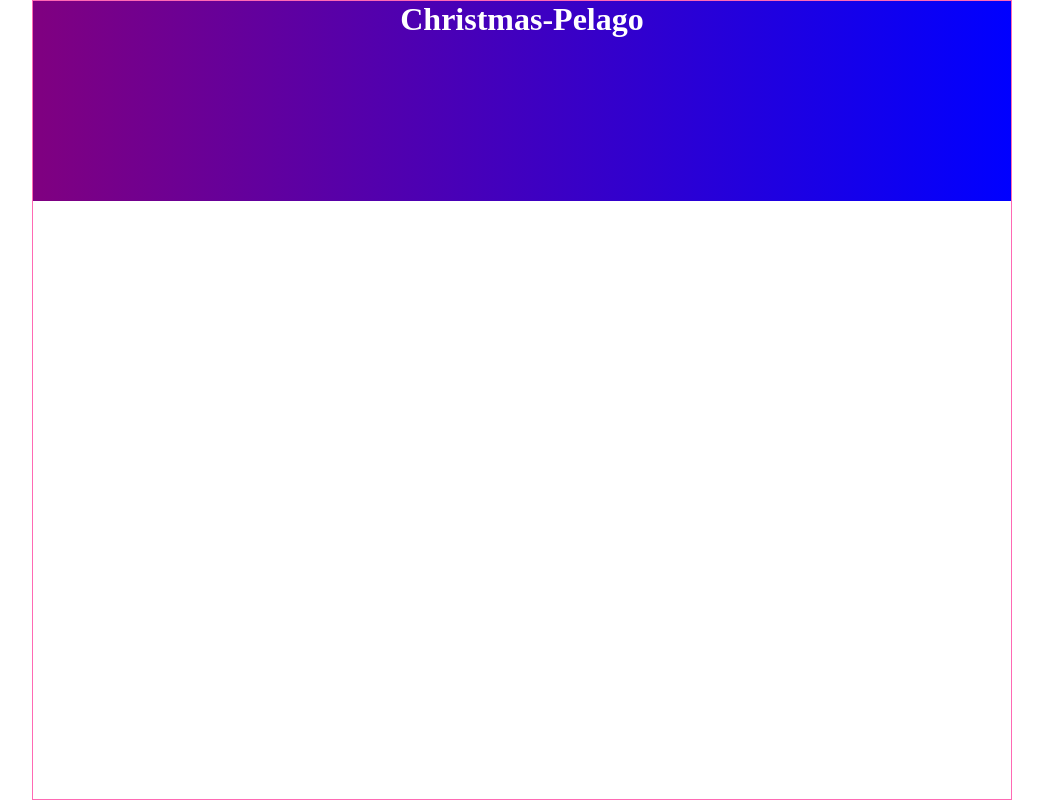
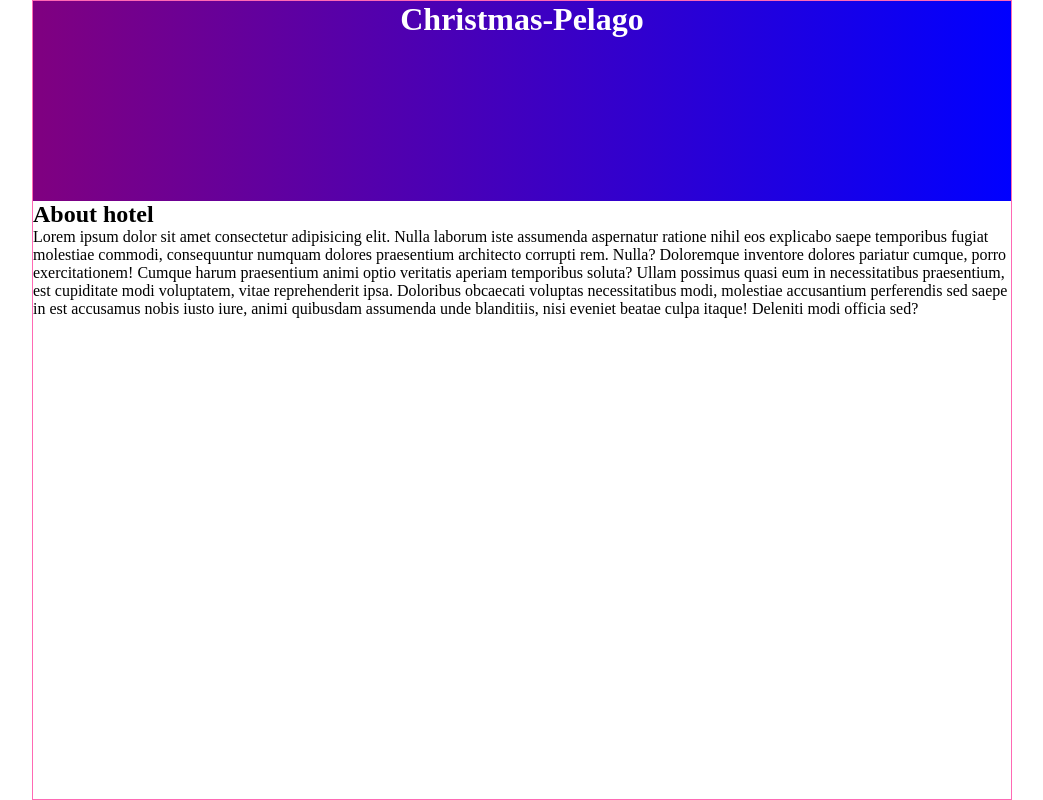
Before and after one commit to Robinpn/Christmas-pelago, a PHP site: page / in a window 1280 px wide. Shown: the whole page, without its empty margins (118-1161 px from the left). Run offline with PHP 8.4, Linux system fonts and the light colour scheme.

Commit message:
added info & grid section html

```diff
--- a/index.php
+++ b/index.php
@@ -1,5 +1,6 @@
 <!DOCTYPE html>
 <html lang="en">
+
 <head>
     <meta charset="UTF-8">
     <meta http-equiv="X-UA-Compatible" content="IE=edge">
@@ -7,6 +8,7 @@
     <link rel="stylesheet" href="styles/styles.css">
     <title>Christmas Pelago</title>
 </head>
+
 <body>
 
     <div class="body-wrapper">
@@ -18,9 +20,30 @@
             </h1>
         </header>
 
- <section></section>
+        <section class="hotel-info-section">
+            <h2>
+                About hotel
+            </h2>
+            <p>
+                Lorem ipsum dolor sit amet consectetur adipisicing elit. Nulla laborum iste assumenda aspernatur ratione nihil eos explicabo saepe temporibus fugiat molestiae commodi, consequuntur numquam dolores praesentium architecto corrupti rem. Nulla?
+                Doloremque inventore dolores pariatur cumque, porro exercitationem! Cumque harum praesentium animi optio veritatis aperiam temporibus soluta? Ullam possimus quasi eum in necessitatibus praesentium, est cupiditate modi voluptatem, vitae reprehenderit ipsa.
+                Doloribus obcaecati voluptas necessitatibus modi, molestiae accusantium perferendis sed saepe in est accusamus nobis iusto iure, animi quibusdam assumenda unde blanditiis, nisi eveniet beatae culpa itaque! Deleniti modi officia sed?
+            </p>
+        </section>
 
- <section></section>
+        <section class="picture-section">
+            <div class="grid-container">
+                <div class="grid-item">
+                    <img src="" alt="">
+                </div>
+                <div class="grid-item">
+                    <img src="" alt="">
+                </div>
+                <div class="grid-item">
+                    <img src="" alt="">
+                </div>
+            </div>
+        </section>
 
         <section></section>
 
```
Lines whose indentation alone changed are shown as unchanged.
